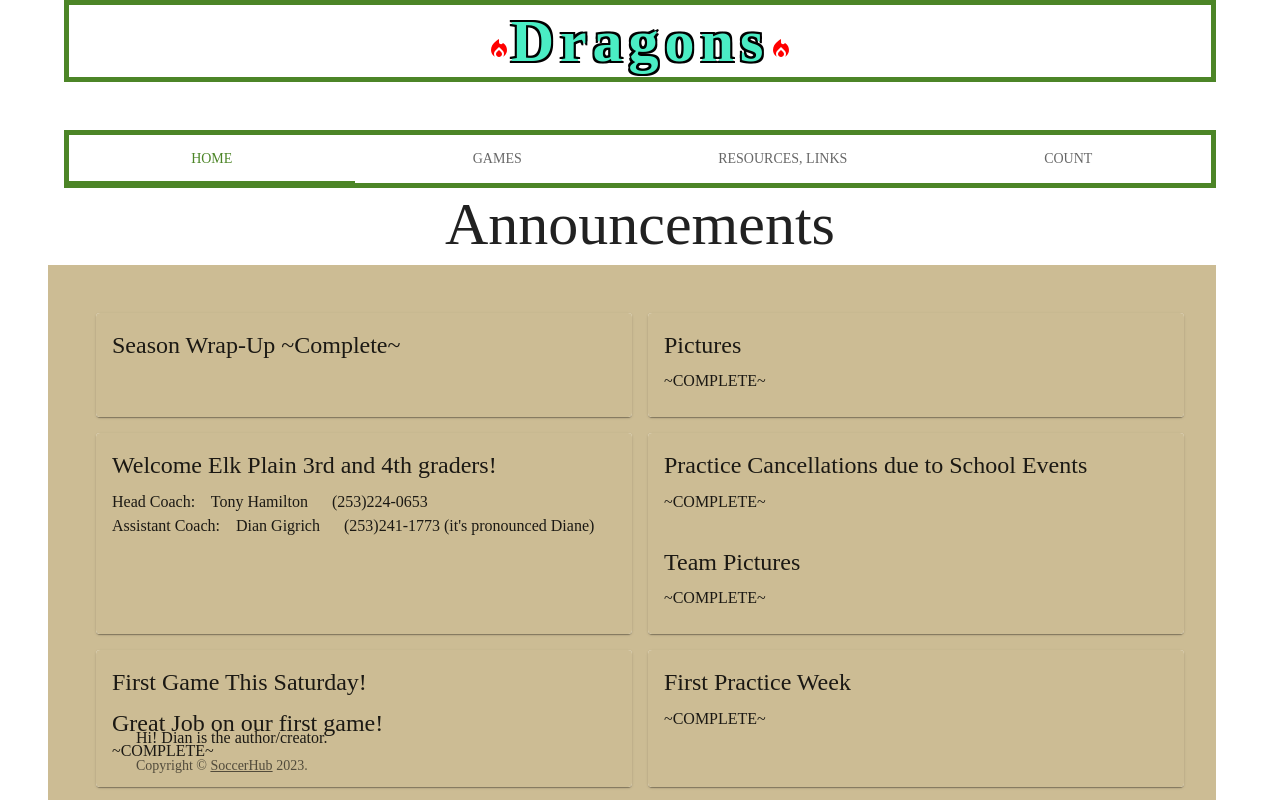
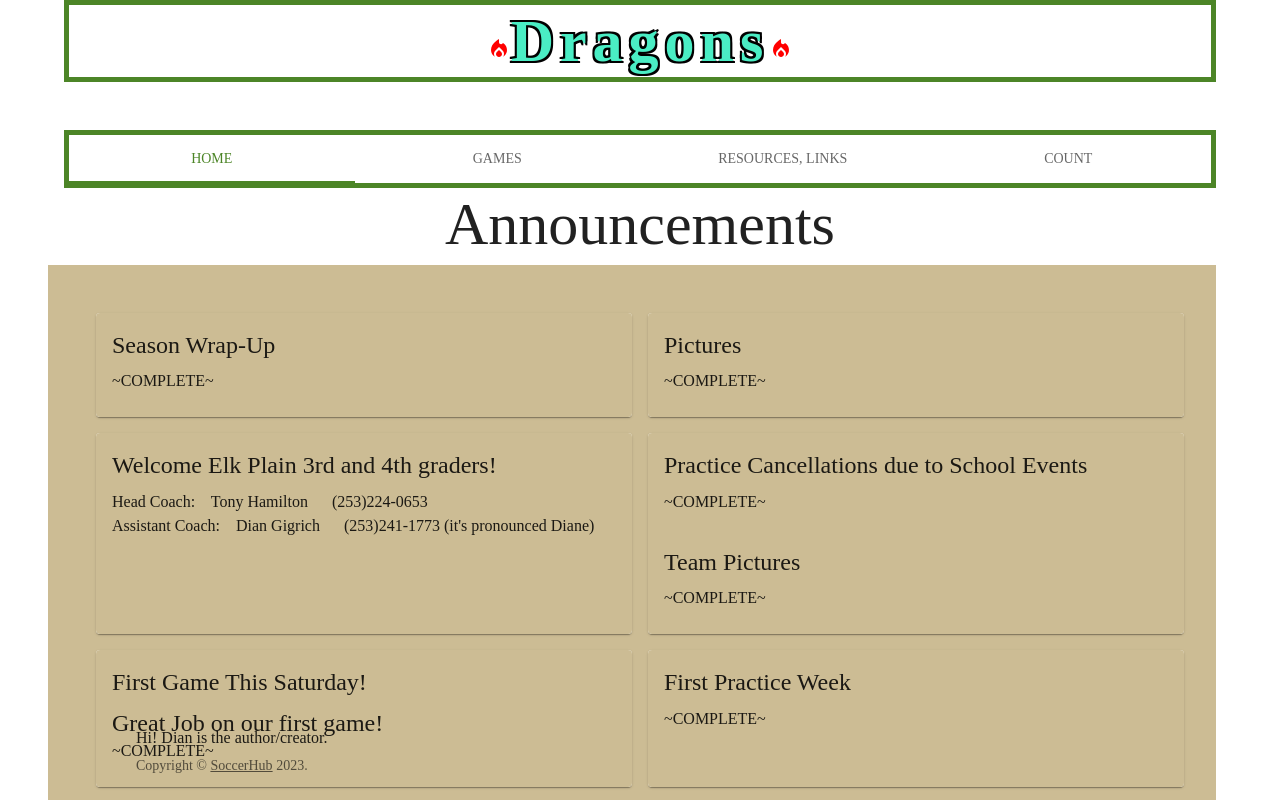
Before and after one commit to DianGigrich/SoccerHub, a React (Create React App) app: page / in a window 1280 px wide. Shown: the top 800 px of the page. Built offline with nearby package versions, Linux system fonts and the light colour scheme.

Commit message:
cleaned up homepage

```diff
--- a/src/components/pages/Home.js
+++ b/src/components/pages/Home.js
@@ -1,5 +1,5 @@
 import React from 'react';
-import { Container, Grid, Card, CardContent, Typography, Link } from '@mui/material';
+import { Container, Grid, Card, CardContent, Typography} from '@mui/material';
 
 
 export default function Home(props) {
@@ -26,7 +26,10 @@ export default function Home(props) {
                     >
                         <CardContent sx={{ flexGrow: 1, bgcolor: "#ccbc94" }}>
                             <Typography gutterBottom variant="h5" component="h1">
-                                Season Wrap-Up ~Complete~
+                                Season Wrap-Up
+                            </Typography>
+                            <Typography>
+                                ~COMPLETE~
                             </Typography>
 
                         </CardContent>
```
